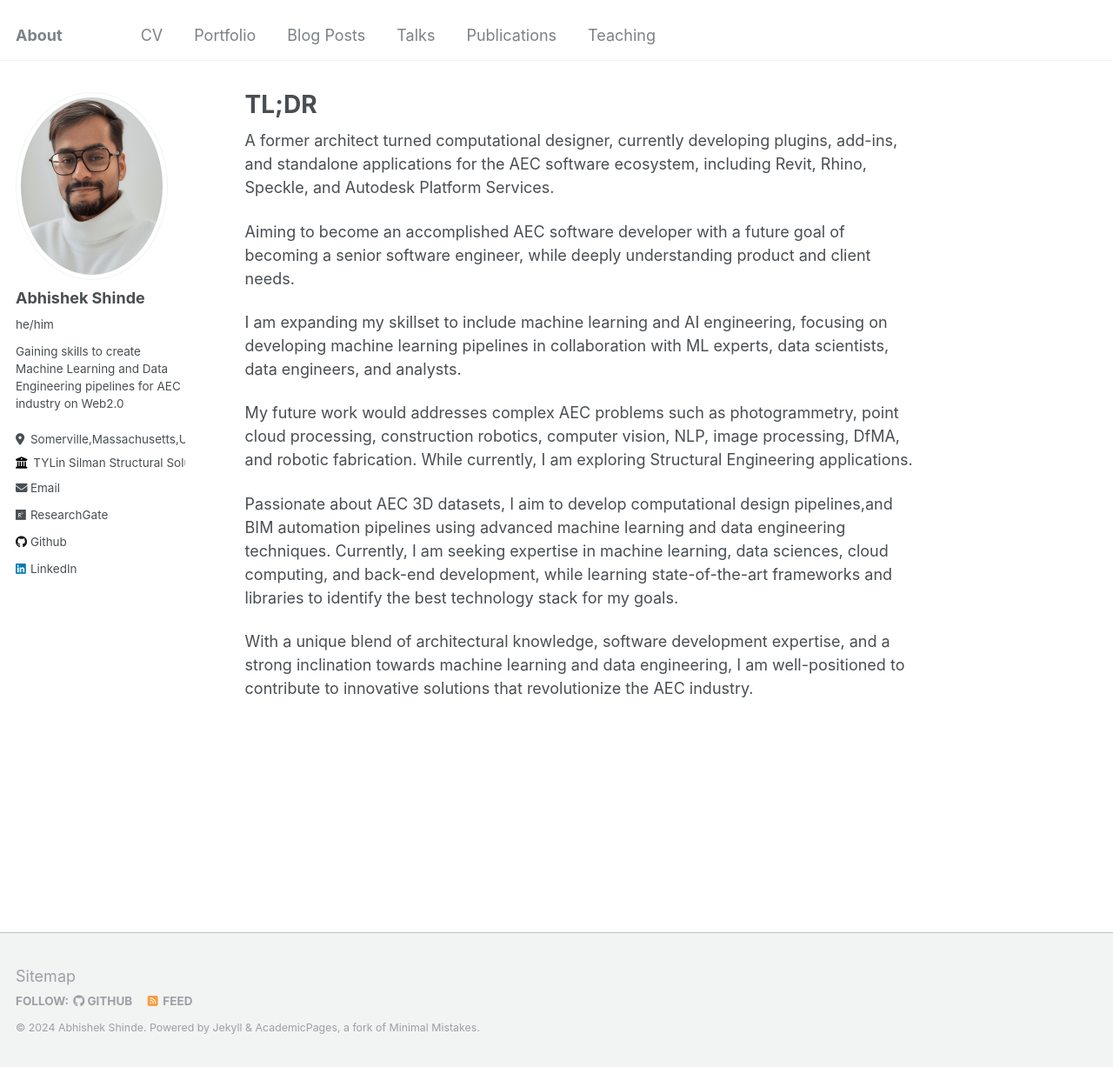
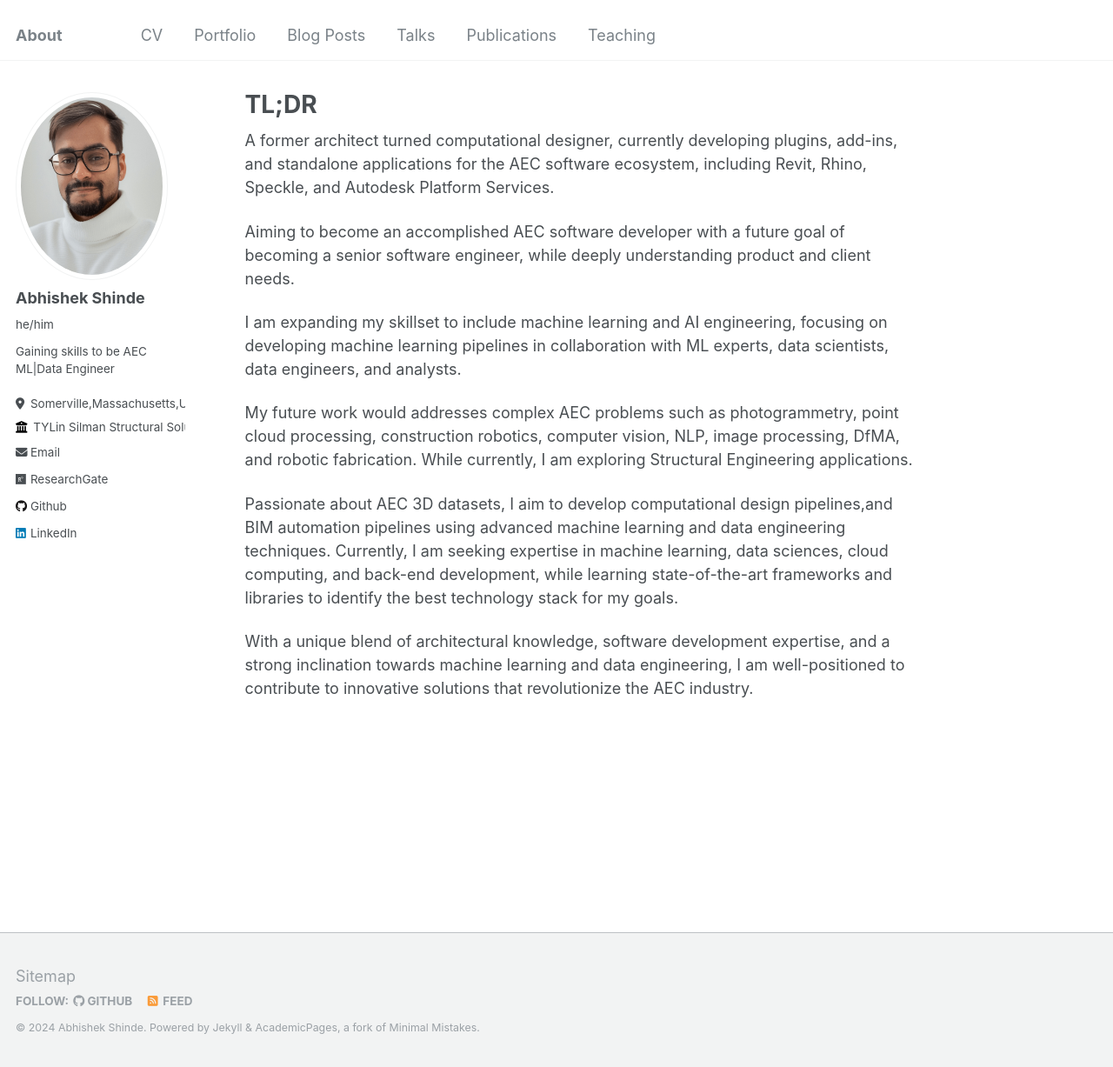
Before and after one commit to InquisitiveAS/InquisitiveAS.github.io, a Jekyll site: the page built from _pages/about.md, in a window 1280 px wide and 1227 px high. Shown: the whole window at 87% size. Built offline with Jekyll 4.4.1, drawn with Linux system fonts in a browser that asks for light colours.

Commit message:
Update config

```diff
--- a/_config.yml
+++ b/_config.yml
@@ -24,7 +24,7 @@
   avatar           : "headshot_Abhi_r.png"
   name             : "Abhishek Shinde"
   pronouns         :  he/him
-  bio              : "Gaining skills to create Machine Learning and Data Engineering pipelines for AEC industry on Web2.0"
+  bio              : "Gaining skills to be AEC ML|Data Engineer"
   location         : "Somerville,Massachusetts,USA"
   employer         : "TYLin Silman Structural Solutions"
   uri              : # URL
```
